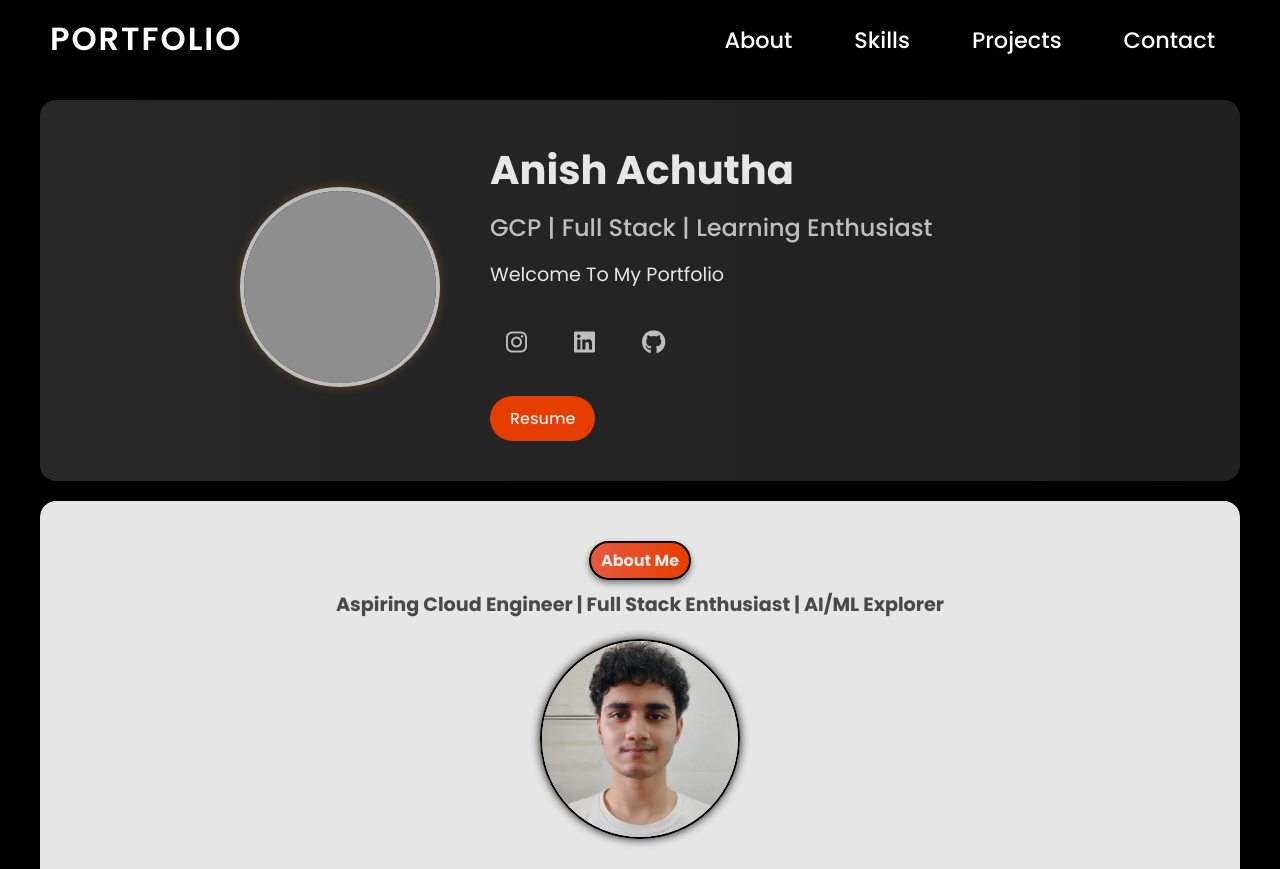
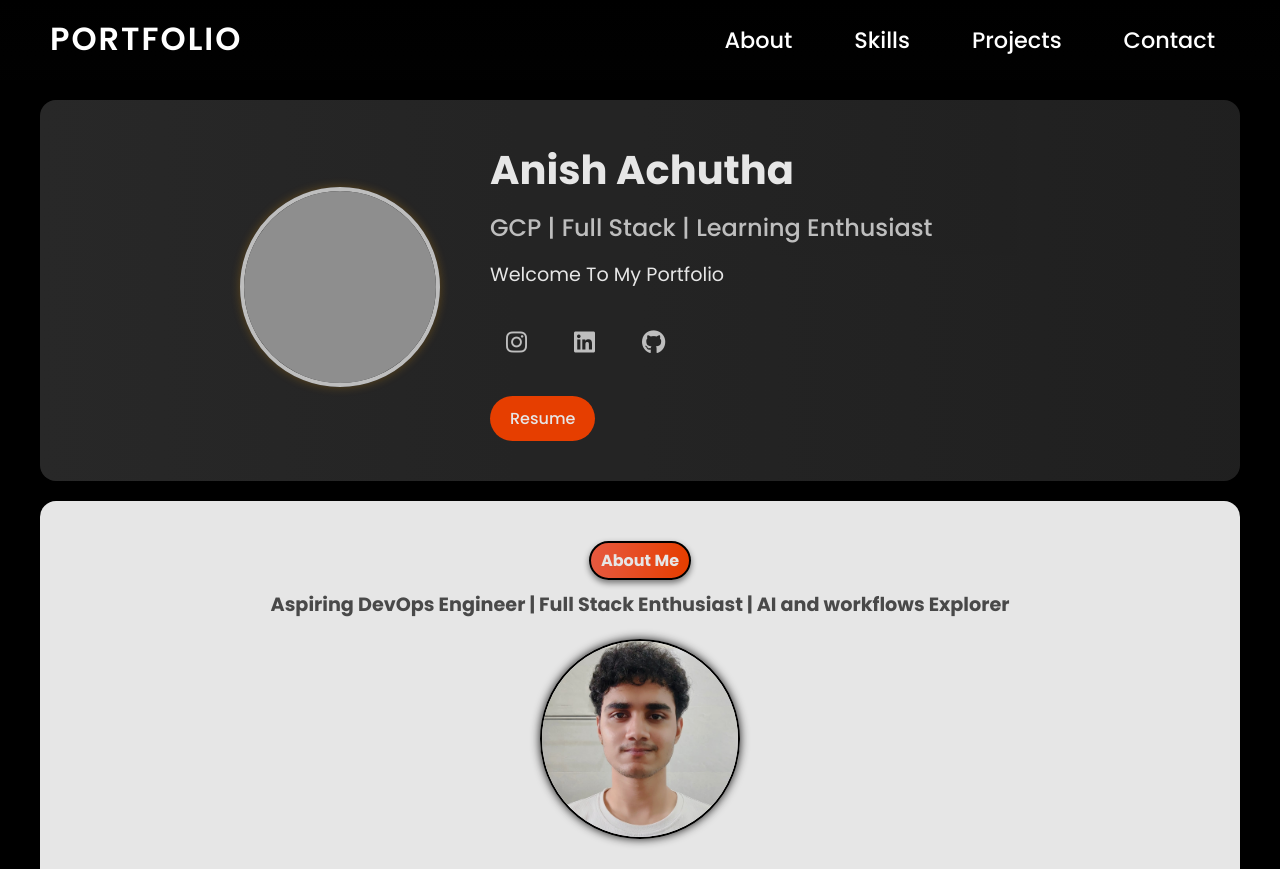
Before and after one commit to AnishAchutha05/My-Portfolio, a plain HTML site: page index.html in a window 1280 px wide. Shown: the top 869 px of the page. Drawn offline with Linux system fonts and the light colour scheme; grey boxes are pictures that could not be loaded.

Commit message:
Update index.html

```diff
--- a/index.html
+++ b/index.html
@@ -49,7 +49,7 @@
         </div>
         <div class="about" id="about">
             <h1 class="stdcontent">About Me</h1>
-                <p class="interest">Aspiring Cloud Engineer | Full Stack Enthusiast | AI/ML Explorer</p>
+                <p class="interest">Aspiring DevOps Engineer | Full Stack Enthusiast | AI and workflows Explorer</p>
             <div class="about-img">
                 <img src="assets/WhatsApp Image 2025-08-13 at 15.17.00_b67dc37c.jpg" alt="" class="pro-pic">
             </div>
```
